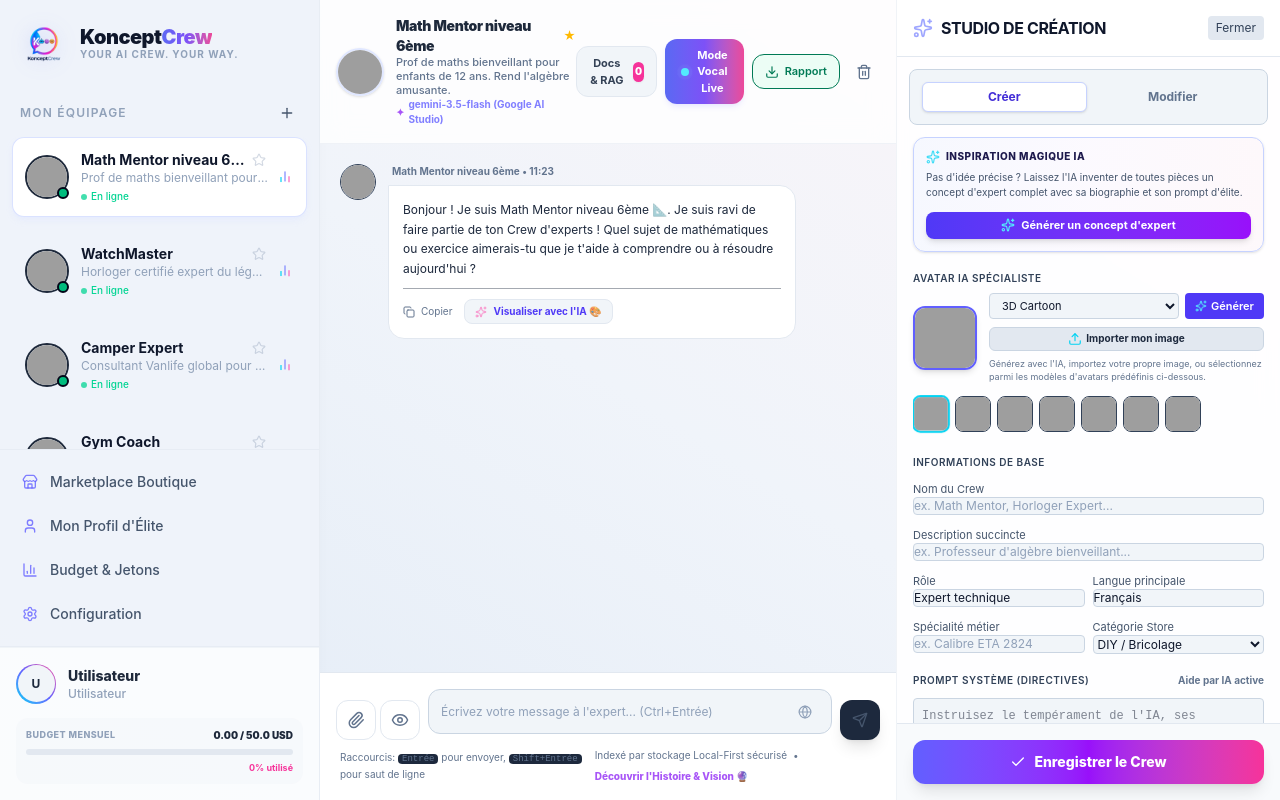
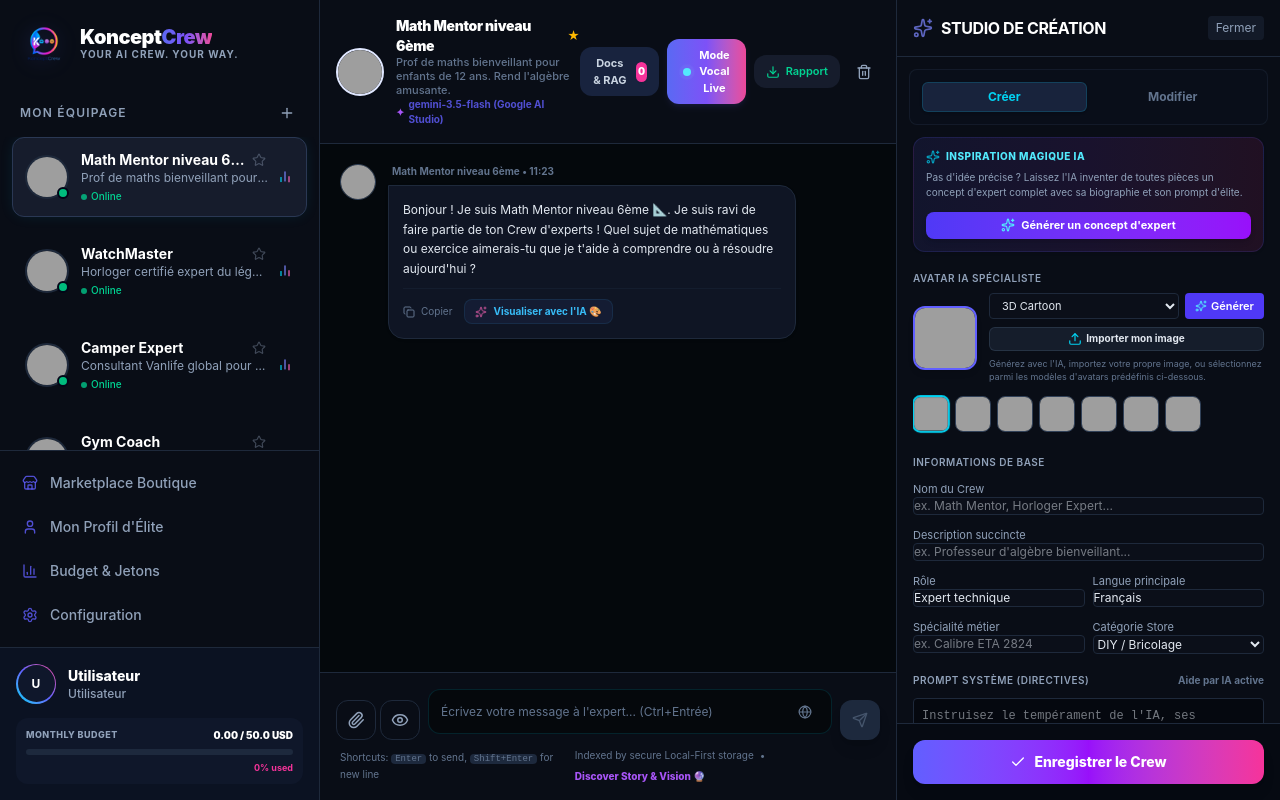
Before and after one commit to AlexKoncept/konceptcrew, a React (Vite) app: page / in a window 1280 px wide. Built offline with nearby package versions, Linux system fonts and the light colour scheme; grey boxes are pictures that could not be loaded.

Commit message:
Update App.tsx

```diff
--- a/src/App.tsx
+++ b/src/App.tsx
@@ -28,12 +28,11 @@ export default function App() {
   const [userProfile, setUserProfile] = useState<UserProfile>(INITIAL_PROFILE);
   const [stats, setStats] = useState<UserStats>(INITIAL_STATS);
   const [knowledgePacks, setKnowledgePacks] = useState<KnowledgePack[]>(DEFAULT_KNOWLEDGE_PACKS);
-  const [language, setLanguage] = useState<"fr" | "en">("fr");
 
   // Layout presentation states
   const [isCreationPanelOpen, setIsCreationPanelOpen] = useState(true); // Studio de Création open by default like mock
   const [editingPersona, setEditingPersona] = useState<Persona | null>(null);
-  const [isLightTheme, setIsLightTheme] = useState(true); // Default to Light Theme on first load
+  const [isLightTheme, setIsLightTheme] = useState(false); // Default to gorgeous cosmic Dark Mode
   const [textScale, setTextScale] = useState<"normal" | "large" | "extra">("normal");
 
   // Load state from local storage on mount
@@ -117,14 +116,8 @@ export default function App() {
         setKnowledgePacks(JSON.parse(storedPacks));
       }
 
-      const themeRaw = localStorage.getItem("konceptcrew_light_theme");
-      const storedTheme = themeRaw === null ? true : themeRaw === "true";
+      const storedTheme = localStorage.getItem("konceptcrew_light_theme") === "true";
       setIsLightTheme(storedTheme);
-
-      const storedLang = localStorage.getItem("konceptcrew_language") as "fr" | "en" | null;
-      if (storedLang) {
-        setLanguage(storedLang);
-      }
     } catch (e) {
       console.error("Local Storage parsing failed:", e);
     }
@@ -139,16 +132,6 @@ export default function App() {
   const saveConversationsToLocal = (newConvs: Record<string, Message[]>) => {
     setConversations(newConvs);
     localStorage.setItem("konceptcrew_conversations", JSON.stringify(newConvs));
-  };
-
-  const handleUpdateLanguage = (lang: "fr" | "en") => {
-    setLanguage(lang);
-    localStorage.setItem("konceptcrew_language", lang);
-  };
-
-  const handleUpdateKnowledgePacks = (newPacks: KnowledgePack[]) => {
-    setKnowledgePacks(newPacks);
-    localStorage.setItem("konceptcrew_knowledge_packs", JSON.stringify(newPacks));
   };
 
   const handleUpdateProfile = (nextProfile: UserProfile) => {
@@ -305,6 +288,7 @@ export default function App() {
 
   const handleAddNewCrew = () => {
     setEditingPersona(null);
+    setActiveTab("chat");
     setIsCreationPanelOpen(true);
   };
 
@@ -375,7 +359,6 @@ export default function App() {
         onAddNewCrew={handleAddNewCrew}
         userProfile={userProfile}
         isLightTheme={isLightTheme}
-        language={language}
       />
 
       {/* 2. Central Central Workspace according to Active view tab router */}
@@ -390,12 +373,10 @@ export default function App() {
             onClearHistory={handleClearHistory}
             isLightTheme={isLightTheme}
             knownPacks={knowledgePacks}
-            onUpdateKnowledgePacks={handleUpdateKnowledgePacks}
             userProfile={userProfile}
             onTriggerFactDiscovery={handleTriggerFactDiscovery}
             onOpenLandingPage={() => setIsLandingPageOpen(true)}
             onUpdateMessageImage={handleUpdateMessageImage}
-            language={language}
           />
         )}
 
@@ -406,7 +387,6 @@ export default function App() {
             availableTemplates={DEFAULT_PERSONAS}
             addedPersonaIds={personas.map(p => p.id)}
             isLightTheme={isLightTheme}
-            language={language}
           />
         )}
 
@@ -415,7 +395,6 @@ export default function App() {
             userProfile={userProfile}
             onUpdateProfile={handleUpdateProfile}
             isLightTheme={isLightTheme}
-            language={language}
           />
         )}
 
@@ -425,7 +404,6 @@ export default function App() {
             userProfile={userProfile}
             onUpdateBudgetLimit={handleUpdateBudgetLimit}
             isLightTheme={isLightTheme}
-            language={language}
           />
         )}
 
@@ -439,8 +417,6 @@ export default function App() {
             onClearAllCache={handleClearAllCache}
             textScale={textScale}
             setTextScale={setTextScale}
-            language={language}
-            onUpdateLanguage={handleUpdateLanguage}
           />
         )}
       </main>
@@ -456,10 +432,11 @@ export default function App() {
       )}
 
       {/* Toggle button float to reveal Studio Panel of Creation if hidden */}
-      {!isCreationPanelOpen && activeTab === "chat" && (
+      {(!isCreationPanelOpen || activeTab !== "chat") && (
         <button
           id="btn-floating-studio-creation"
           onClick={() => {
+            setActiveTab("chat");
             const currentSelected = personas.find(p => p.id === selectedPersonaId);
             if (currentSelected) setEditingPersona(currentSelected);
             setIsCreationPanelOpen(true);
```
